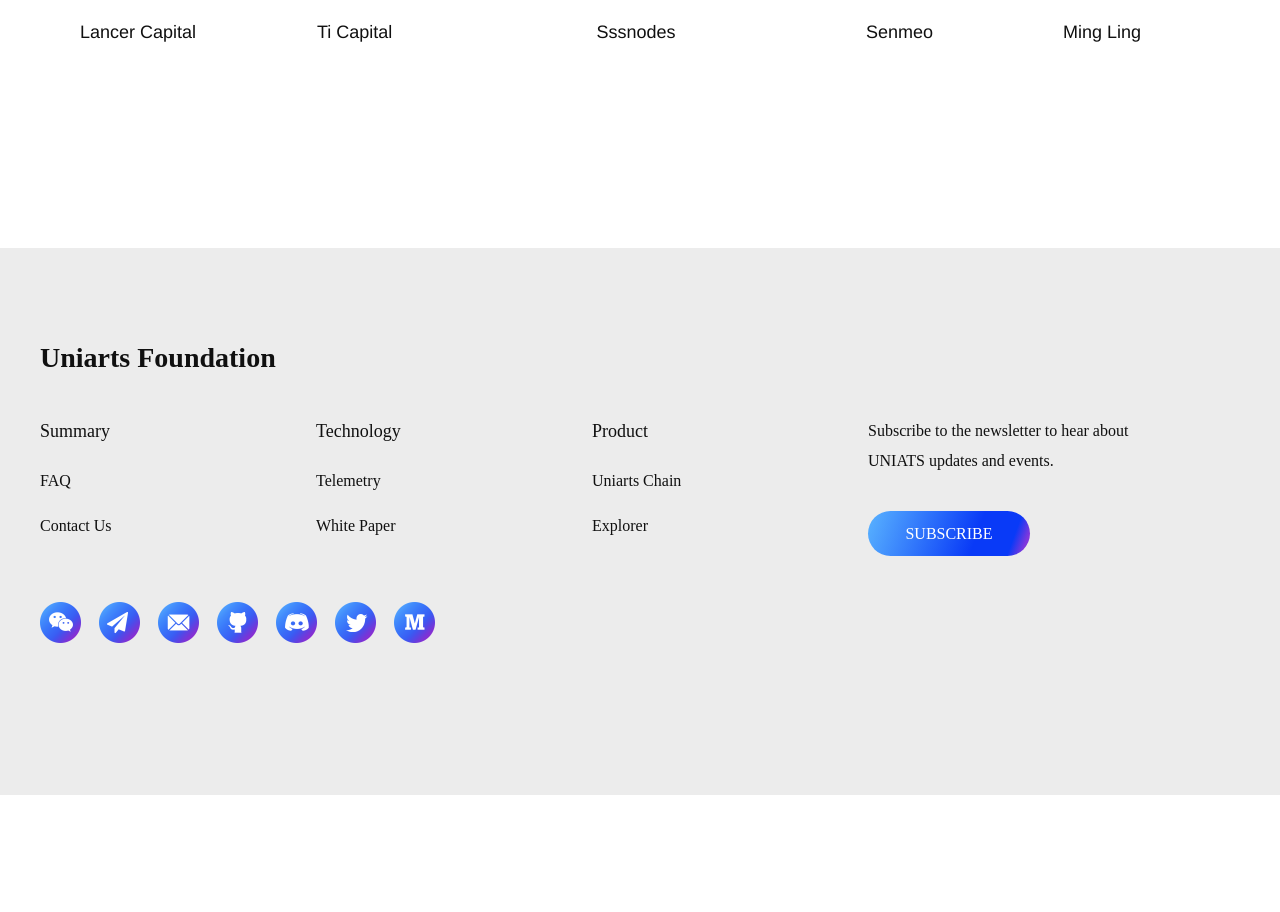
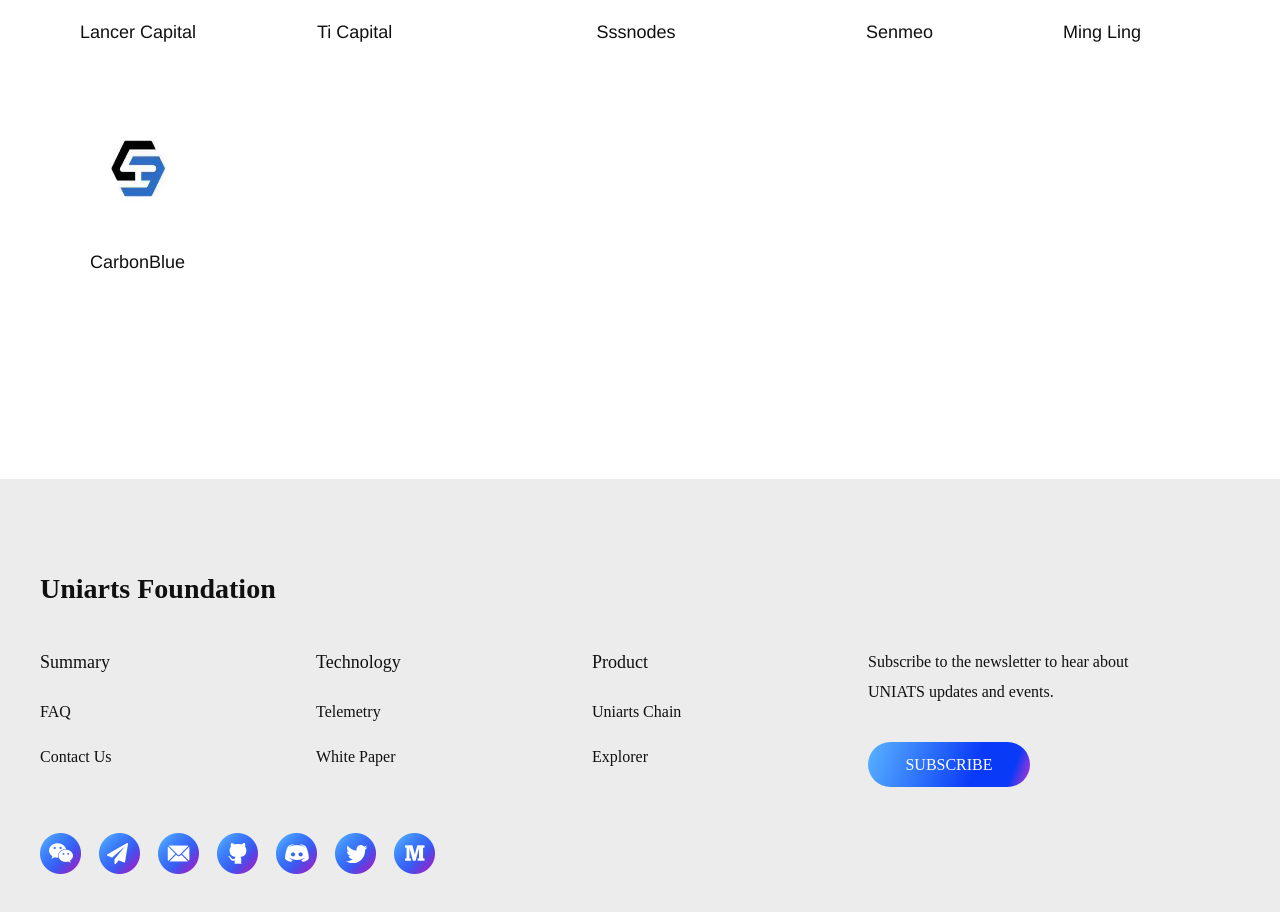
Before and after one commit to uni-arts-chain/website, a Vue app: page / in a window 1280 px wide. Shown: the part 6680-7592 px from the top of the page. Before the commit the page ends 7475 px from the top, so only its background shows below. Built offline with nearby package versions, Linux system fonts and the light colour scheme.

Commit message:
add partner

```diff
--- a/src/views/Home/Partner.vue
+++ b/src/views/Home/Partner.vue
@@ -157,6 +157,23 @@
                     </div>
                     <span>Ming Ling</span>
                 </div>
+                <div
+                    class="item animate__animated animate__fadeInUp animate__delay-3s"
+                    style="margin-left: 10px;"
+                >
+                    <div class="logo-box">
+                        <img
+                            style="
+                                width: 67px;
+                                height: 77px;
+                                position: relative;
+                            "
+                            src="@/assets/images/CarbonBlue.png"
+                            alt=""
+                        />
+                    </div>
+                    <span>CarbonBlue</span>
+                </div>
             </div>
         </div>
     </div>
```
Also changed, not shown: src/assets/images/CarbonBlue.png (added).
